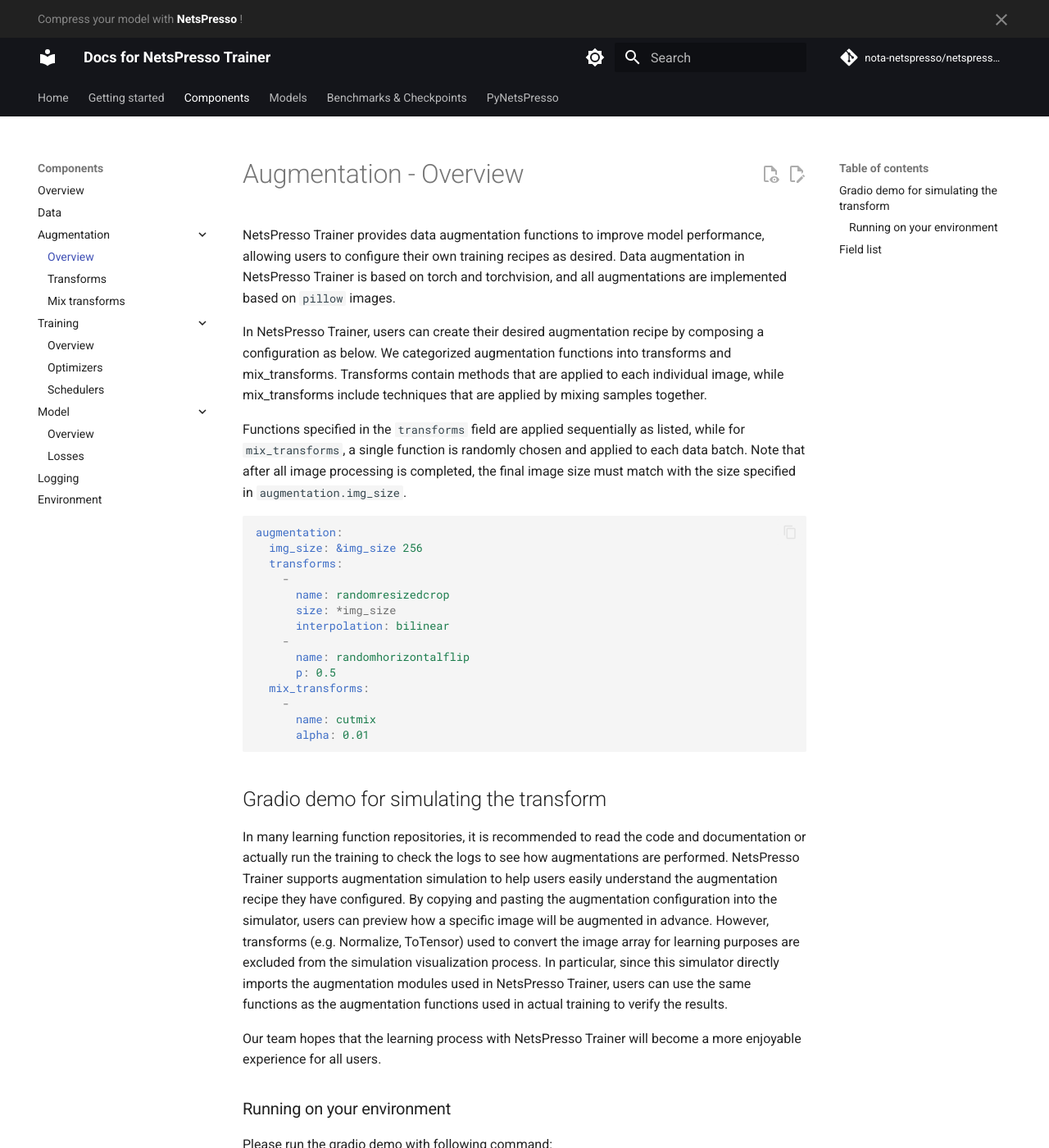
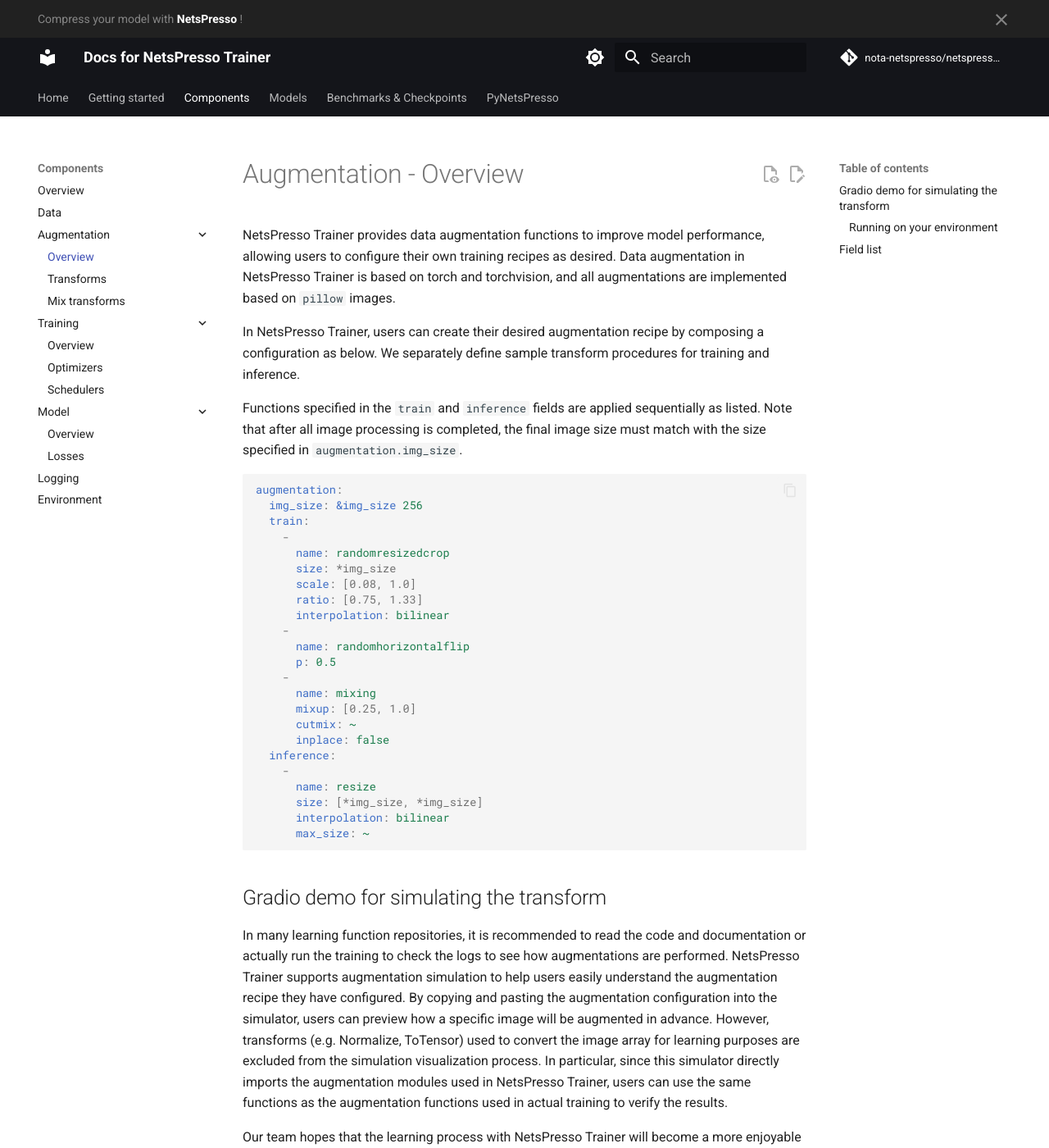
Before and after one commit to Nota-NetsPresso/netspresso-trainer, an MkDocs documentation site: the page built from docs/components/augmentation/overview.md, in a window 1280 px wide and 1400 px high. Shown: the whole window at 82% size. Built offline with MkDocs 1.6.1 and Material for MkDocs 9.7.7, drawn with Linux system fonts in a browser that asks for light colours; comment, search, counter and statistics services are not loaded; some of the changed text lies outside the part shown.

Commit message:
Update docs

````diff
--- a/docs/components/augmentation/overview.md
+++ b/docs/components/augmentation/overview.md
@@ -3,26 +3,36 @@
 NetsPresso Trainer provides data augmentation functions to improve model performance, allowing users to configure their own training recipes as desired.
 Data augmentation in NetsPresso Trainer is based on torch and torchvision, and all augmentations are implemented based on `pillow` images.
 
-In NetsPresso Trainer, users can create their desired augmentation recipe by composing a configuration as below. We categorized augmentation functions into transforms and mix_transforms. Transforms contain methods that are applied to each individual image, while mix_transforms include techniques that are applied by mixing samples together.
+In NetsPresso Trainer, users can create their desired augmentation recipe by composing a configuration as below. We separately define sample transform procedures for training and inference.
 
-Functions specified in the `transforms` field are applied sequentially as listed, while for `mix_transforms`, a single function is randomly chosen and applied to each data batch. Note that after all image processing is completed, the final image size must match with the size specified in `augmentation.img_size`.
+Functions specified in the `train` and `inference` fields are applied sequentially as listed. Note that after all image processing is completed, the final image size must match with the size specified in `augmentation.img_size`.
 
 
 ```yaml
 augmentation:
   img_size: &img_size 256
-  transforms:
+  train:
     -
       name: randomresizedcrop
       size: *img_size
+      scale: [0.08, 1.0]
+      ratio: [0.75, 1.33]
       interpolation: bilinear
     -
       name: randomhorizontalflip
       p: 0.5
-  mix_transforms:
     -
-      name: cutmix
-      alpha: 0.01
+      name: mixing
+      mixup: [0.25, 1.0]
+      cutmix: ~
+      inplace: false
+  inference:
+    -
+      name: resize
+      size: [*img_size, *img_size]
+      interpolation: bilinear
+      max_size: ~
+
 ```
 
 ## Gradio demo for simulating the transform
@@ -47,5 +57,5 @@
 | Field <img width=200/> | Description |
 |---|---|
 | `augmentation.img_size` | (int) The image size of model input after finishing the data augmentation |
-| `augmentation.transforms` | (list[dict]) List of transform functions. Augmentation process is defined on list order. |
-| `augmentation.mix_transforms` | (list[dict]) List of mix_transform functions. Mix transforms are applied after transform functions have been executed, and if multiple mix_transforms are listed, only one mix transform is applied per batch. |
+| `augmentation.train` | list[dict] List of transform functions for training. Augmentation process is defined on list order. |
+| `augmentation.inference` | (list[dict]) List of transform functions for inference. Augmentation process is defined on list order. |
````
Also changed, not shown: docs/components/augmentation/mixtransforms.md (deleted, +0 -62 lines), docs/components/augmentation/transforms.md (+40 -10 lines).
